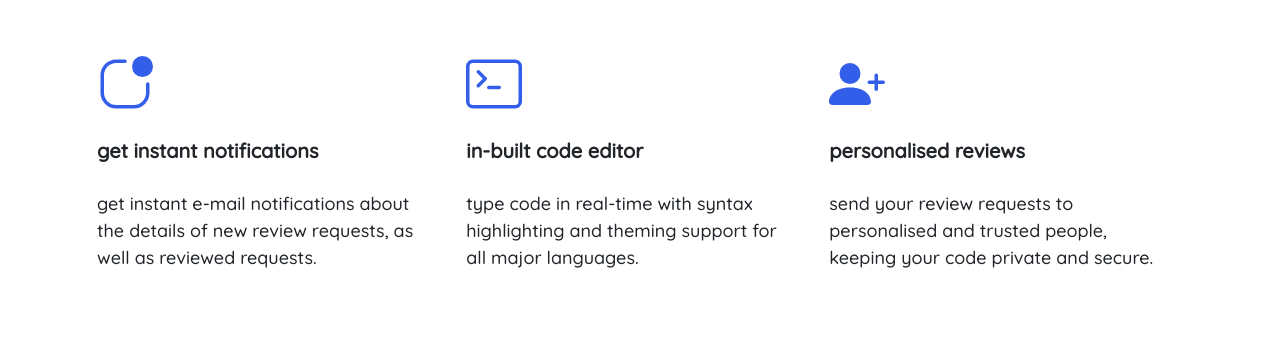
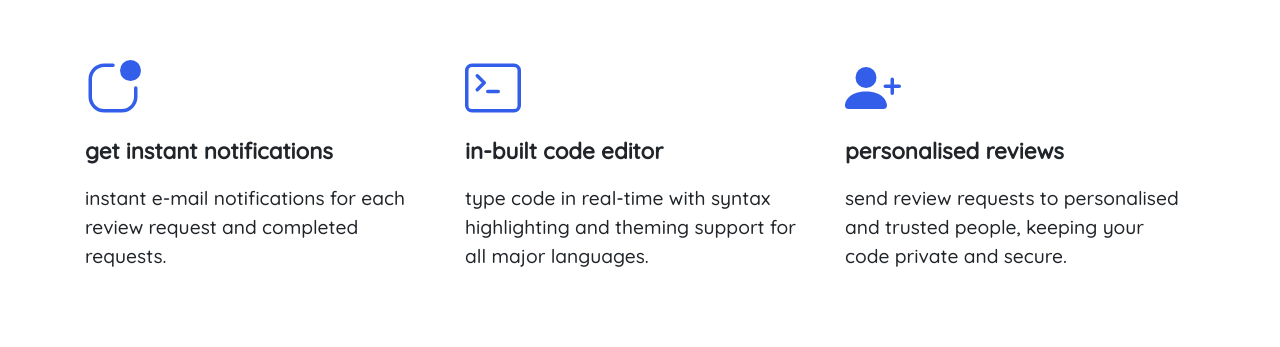
Before and after one commit to akshitsarin/dbug-ocrt-capstone, a Django app: page / in a window 1280 px wide. Shown: the part 754-1101 px from the top of the page. After the commit the page ends 1021 px from the top, so only its background shows below. Run offline with Django 3.2, Linux system fonts and the light colour scheme; parts of the project's set-up code (start-up, migrations or seed data) failed here and were passed over; some libraries are stand-ins or nearby versions.

Commit message:
Enhanced layout from table to rows and columns
Layout is now more responsive. No weird linebreaks in between while zooming

```diff
--- a/templates/welcome.html
+++ b/templates/welcome.html
@@ -29,9 +29,22 @@
 		text-decoration: none !important;
 	}
 
+	h6{
+		margin-top: 1em;
+		font-size: 1.4em;
+		font-weight: bold;
+	}
+
+	.feature-description{
+		width: 96%;
+		margin-top: 0.6em;
+		font-size: 1.2em;
+	}
+
 </style>
 
-<div class="container" style="font-family: 'Quicksand', sans-serif;">
+<div class="container" style="font-family: 'Quicksand', sans-serif;
+				margin-bottom: 2em;">
 	<div class="heading">
 		<h1 style="
 				margin-top: 0.8em;
@@ -94,26 +107,17 @@
 		<div class="col"></div>
 	</div>
 
-<table class="table table-borderless"
-	style="
-		/* margin-left: 12em;  */
-		/* margin-right: 40em; */
-		margin-top: 1em;
-		margin-bottom: 4em;
-		width: 100%;">
-	<thead>
-		<tr>
-
-			<th scope="col">
+<div class="row" style="margin-top: 2em">
+	<div class="col-4">
 		<svg width="3.5em" height="3.5em" viewBox="0 0 16 16" class="bi bi-app-indicator" fill="#335EEA"
 			xmlns="http://www.w3.org/2000/svg">
 			<path fill-rule="evenodd"
 				d="M5.5 2A3.5 3.5 0 0 0 2 5.5v5A3.5 3.5 0 0 0 5.5 14h5a3.5 3.5 0 0 0 3.5-3.5V8a.5.5 0 0 1 1 0v2.5a4.5 4.5 0 0 1-4.5 4.5h-5A4.5 4.5 0 0 1 1 10.5v-5A4.5 4.5 0 0 1 5.5 1H8a.5.5 0 0 1 0 1H5.5z" />
 			<path d="M16 3a3 3 0 1 1-6 0 3 3 0 0 1 6 0z" />
 		</svg>
-			</th>
+	</div>
 
-			<th scope="col">
+	<div class="col-4">
 		<svg width="3.5em" height="3.5em" viewBox="0 0 16 16" class="bi bi-terminal" fill="#335EEA"
 			xmlns="http://www.w3.org/2000/svg">
 			<path fill-rule="evenodd"
@@ -121,47 +125,61 @@
 			<path fill-rule="evenodd"
 				d="M6 9a.5.5 0 0 1 .5-.5h3a.5.5 0 0 1 0 1h-3A.5.5 0 0 1 6 9zM3.146 4.146a.5.5 0 0 1 .708 0l2 2a.5.5 0 0 1 0 .708l-2 2a.5.5 0 1 1-.708-.708L4.793 6.5 3.146 4.854a.5.5 0 0 1 0-.708z" />
 		</svg>
-			</th>
+	</div>
 
-			<th scope="col">
+	<div class="col-4">
 		<svg width="3.5em" height="3.5em" viewBox="0 0 16 16" class="bi bi-person-plus-fill" fill="#335EEA"
 			xmlns="http://www.w3.org/2000/svg">
 			<path fill-rule="evenodd"
 				d="M1 14s-1 0-1-1 1-4 6-4 6 3 6 4-1 1-1 1H1zm5-6a3 3 0 1 0 0-6 3 3 0 0 0 0 6zm7.5-3a.5.5 0 0 1 .5.5v2a.5.5 0 0 1-.5.5h-2a.5.5 0 0 1 0-1H13V5.5a.5.5 0 0 1 .5-.5z" />
 			<path fill-rule="evenodd" d="M13 7.5a.5.5 0 0 1 .5-.5h2a.5.5 0 0 1 0 1H14v1.5a.5.5 0 0 1-1 0v-2z" />
 		</svg>
-			</th>
+	</div>
+</div>
 
-		</tr>
-	</thead>
-	<tbody>
-		<tr>
-			<td style="font-size: 20px"><strong>get instant notifications</strong></td>
-			<td style="font-size: 20px"><strong>in-built code editor</strong></td>
-			<td style="font-size: 20px"><strong>personalised reviews</strong></td>
-		</tr>
-		<tr>
-			<td style="font-size: 18px">
-				get instant e-mail notifications about <br>
-				the details of new review requests, as <br>
-				well as reviewed requests.
-			</td>
+<div class="row">
+	<div class="col-4 feature-name">
+		<h6> get instant notifications </h6>
+	</div>
 
-			<td style="font-size: 18px">
-				type code in real-time with syntax <br>
-				highlighting and theming support for <br>
+	<div class="col-4 feature-name">
+		<h6> in-built code editor </h6>
+	</div>
+
+	<div class="col-4 feature-name">
+		<h6> personalised reviews </h6>
+	</div>
+</div>
+
+<div class="row">
+	<div class="col-4">
+		<p class="feature-description">
+			instant e-mail notifications for
+			each review request and completed
+			requests.
+		</p>
+	</div>
+
+	<div class="col-4">
+		<p class="feature-description">
+			type code in real-time with syntax
+			highlighting and theming support for
 			all major languages.
-			</td>
+		</p>
+	</div>
 
-			<td style="font-size: 18px">
-				send your review requests to <br>
-				personalised and trusted people,<br>
+	<div class="col-4">
+		<p class="feature-description">
+			send review requests to
+			personalised and trusted people,
 			keeping your code private and secure.
-			</td>
-		</tr>
-	</tbody>
-</table>
+		</p>
 	</div>
+
+</div>
+
+</div>
+
 
 <script src='https://cdnjs.cloudflare.com/ajax/libs/jquery/2.2.2/jquery.min.js'></script>
 <script src='https://maxcdn.bootstrapcdn.com/bootstrap/3.3.6/js/bootstrap.min.js'></script>
```
Lines whose indentation alone changed are shown as unchanged.
